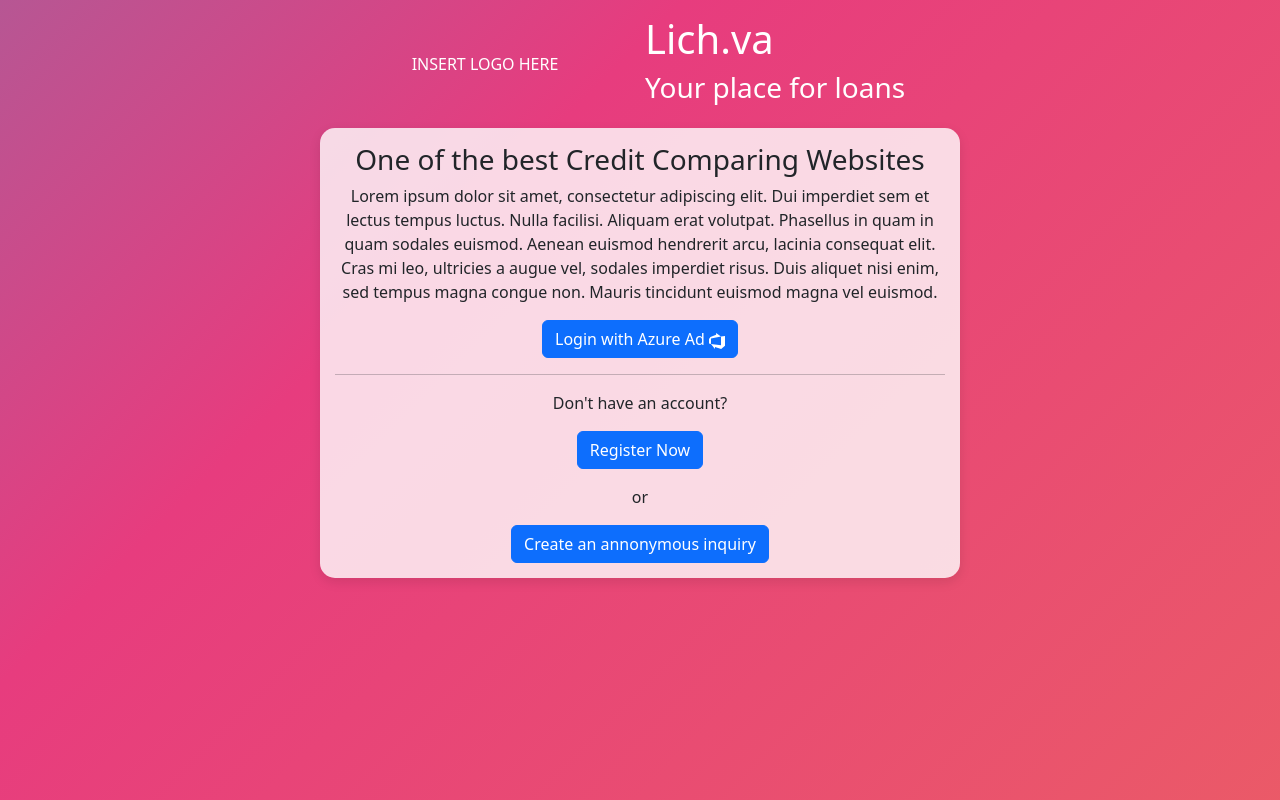
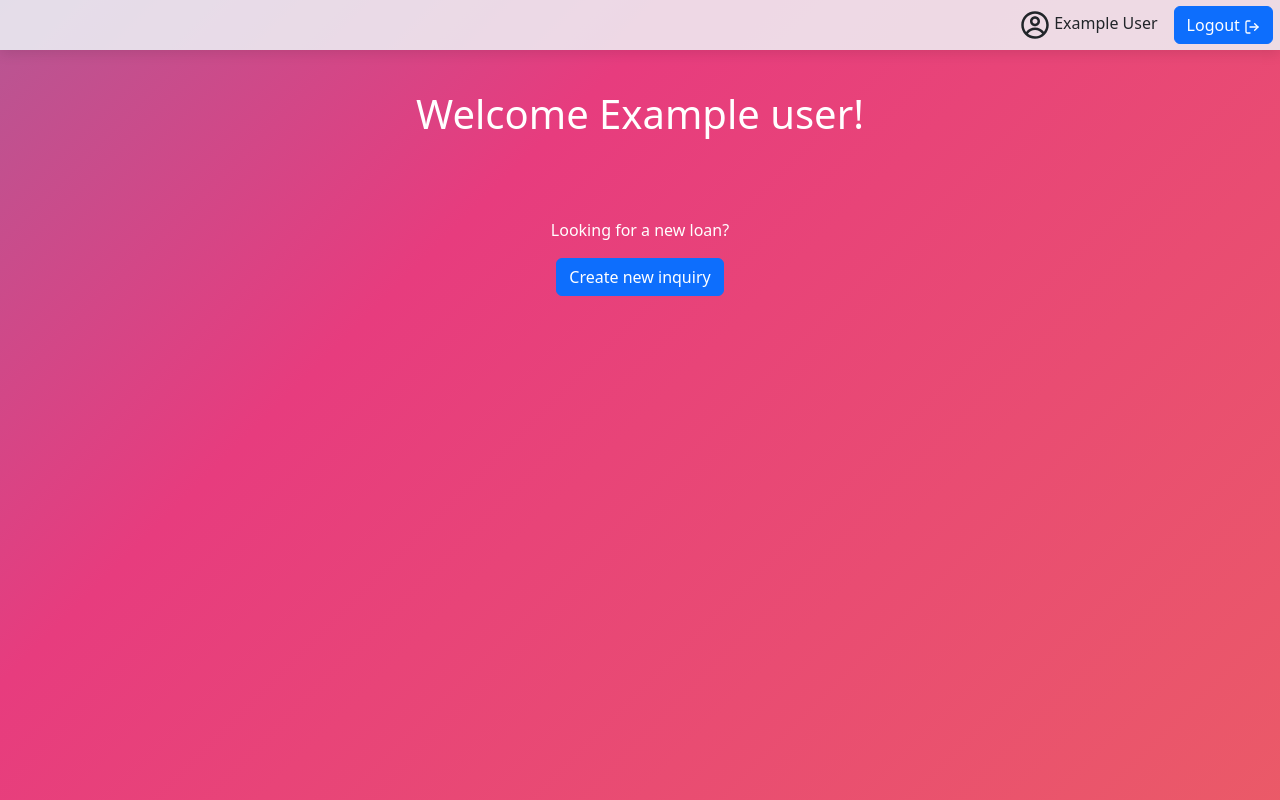
Before and after one commit to Lorak294/lichva-react, a React (Create React App) app: page / in a window 1280 px wide. Built offline with nearby package versions, Linux system fonts and the light colour scheme.

Commit message:
created user-view pt1

```diff
--- a/src/App.js
+++ b/src/App.js
@@ -1,11 +1,13 @@
 import React from 'react';
 import './App.css';
-import LoginView from './Views/LoginView/LoginView';
+// import LoginView from './Views/LoginView/LoginView';
+import UserView from './Views/UserView/UserView';
 
 function App() {
   return (
     <div className="App">
-      <LoginView></LoginView>
+      {/* <LoginView></LoginView> */}
+      <UserView></UserView>
     </div>
   );
 }
--- /dev/null
+++ b/src/Components/TopMenu.css
@@ -0,0 +1,31 @@
+.top-menu-bar {
+  position:sticky;
+  width: 100%;
+  height: 50px;
+  margin: auto;
+  background-color: rgba(240, 255, 255, 0.8);
+  padding: 5px;
+  display: flex;
+  justify-content: right;
+  align-items: center;
+  box-shadow: rgba(0, 0, 0, 0.1) 0px 4px 12px;
+}
+
+.profile-span {
+  padding: 2px;
+  margin-right: 10px;
+}
+
+.profile-span-username {
+  margin-left: 2px;
+  margin-right: 2px;
+}
+
+.profile-span-icon {
+  margin-left: 2px;
+  margin-right: 2px;
+}
+
+.logout-button-span {
+  padding: 2px;
+}
--- /dev/null
+++ b/src/Components/TopMenu.js
@@ -0,0 +1,46 @@
+import React from "react";
+import "./TopMenu.css";
+
+import Button from "react-bootstrap/Button";
+import { FiLogOut } from "react-icons/fi";
+import { CgProfile } from "react-icons/cg";
+
+
+// PROPS TO PASS:
+//  - user:             string with username
+//  - onLogoutclick:    hander for clicking the Logout button
+
+const TopMenu = (props) => {
+  return (
+    <div className="top-menu-bar">
+      <span className="profile-span">
+        <span className="profile-span-icon">
+          <CgProfile size={30} />
+        </span>
+        <span className="profile-span-username">
+          {props.user ? props.user : "Example User"}
+        </span>
+      </span>
+      <span className="logout-button-span">
+        <Button
+          variant="primary"
+          onClick={
+            props.onLogoutClick
+              ? props.onLogoutClick
+              : () => {
+                  console.log("[E] logout clicked");
+                }
+          }
+        >
+          <span class="btn-text">Logout</span>
+          <span class="btn-icon">
+            {" "}
+            <FiLogOut />
+          </span>
+        </Button>
+      </span>
+    </div>
+  );
+};
+
+export default TopMenu;
--- /dev/null
+++ b/src/Views/UserView/UserView.css
@@ -0,0 +1,9 @@
+.welcome-banner{
+    text-align: center;
+    color: white;
+    padding-top: 40px;
+}
+
+.welcome-banner h1{
+    margin-bottom: 80px;
+}
--- /dev/null
+++ b/src/Views/UserView/UserView.js
@@ -0,0 +1,32 @@
+import React from "react";
+import Button from "react-bootstrap/esm/Button";
+import TopMenu from "../../Components/TopMenu";
+import "./UserView.css";
+
+
+const UserView = () =>{
+
+    // BUTTON HANDLERS
+    const logoutHandler = () => {console.log("external logout clicked")};
+
+    const userStr = "Example user";
+
+    return(
+        <div>
+            <TopMenu onLogoutClick={logoutHandler}></TopMenu>
+            <div className="welcome-banner">
+                <h1>Welcome {userStr}!</h1>
+                <p>Looking for a new loan?</p>
+                <Button variant="primary">
+                    Create new inquiry
+                </Button>
+            </div>
+
+            <div>
+                <table></table>
+            </div>
+        </div>
+    )
+}
+
+export default UserView;
```
